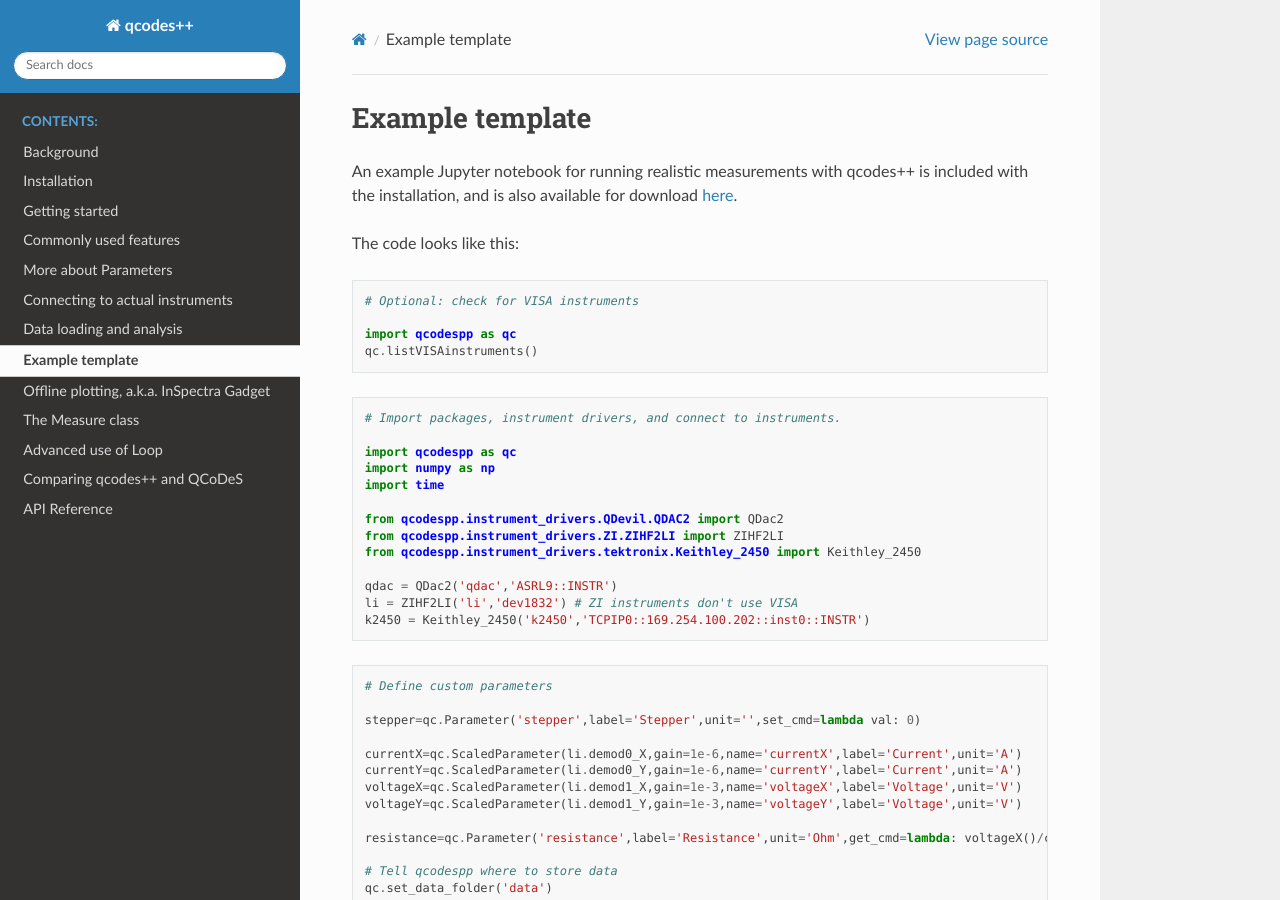
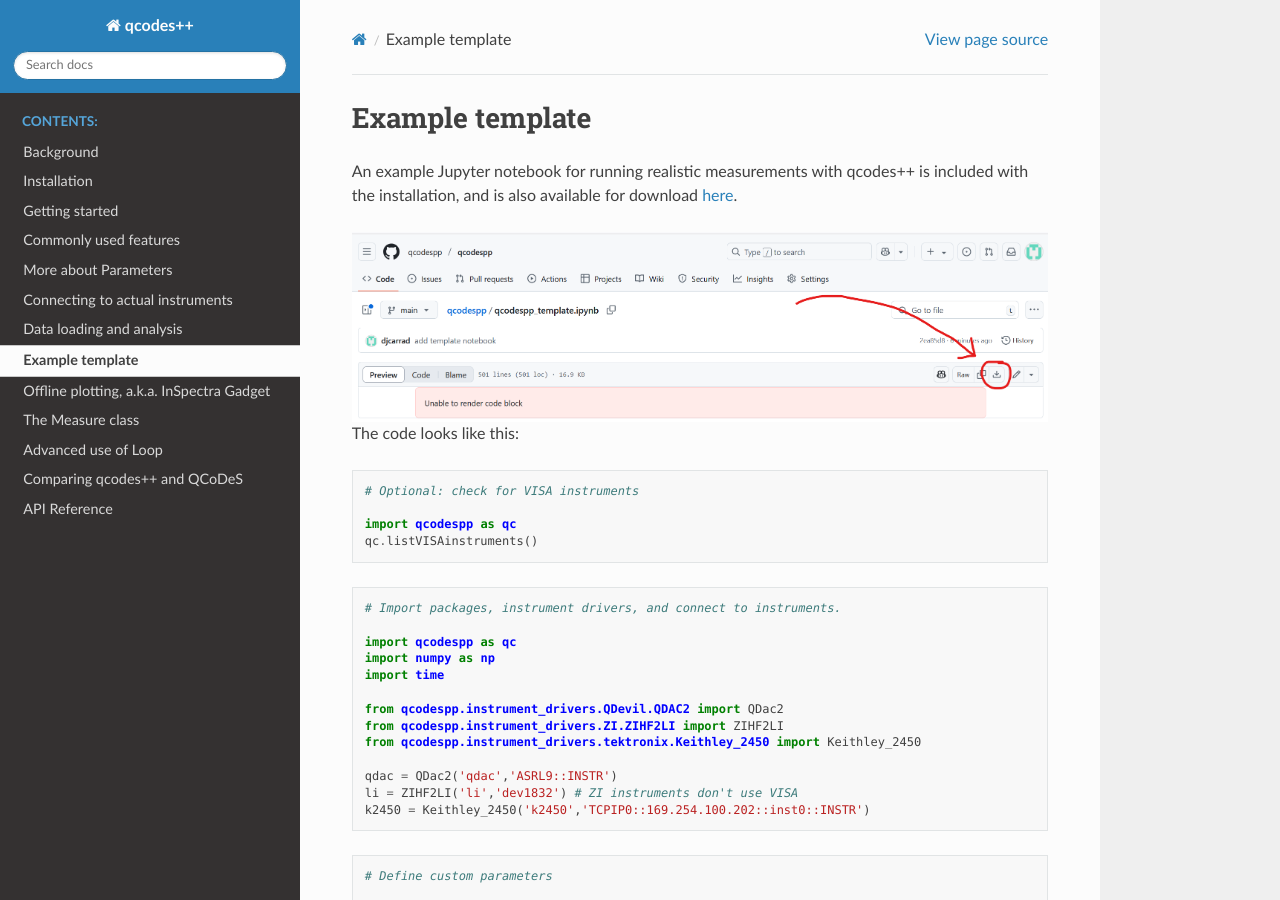
Before and after one commit to qcodespp/qcodespp.github.io, a Sphinx documentation site: the page built from docs/source/template.rst, in a window 1280 px wide and 900 px high. Built offline with Sphinx 7.4.7 and the Read the Docs theme 3.1.0, drawn with Linux system fonts in a browser that asks for light colours.

Commit message:
update template with image

```diff
--- a/docs/source/template.rst
+++ b/docs/source/template.rst
@@ -2,6 +2,10 @@
 ================
 
 An example Jupyter notebook for running realistic measurements with qcodes++ is included with the installation, and is also available for download `here <https://github.com/qcodespp/qcodespp/blob/main/qcodespp_template.ipynb>`__.
+
+.. image:: template.png
+    :alt: How to download from github
+    :align: center
 
 The code looks like this:
 
```
Also changed, not shown: docs/source/template.png (added).
